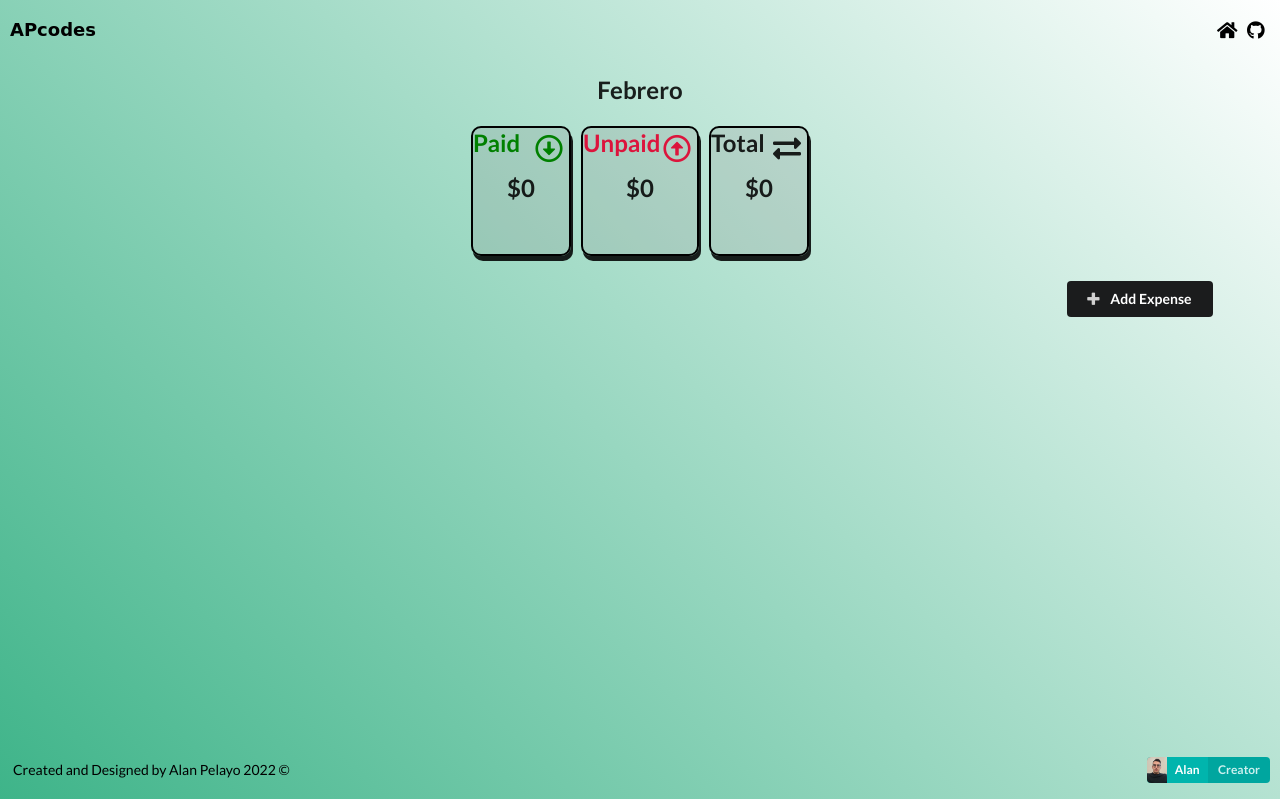
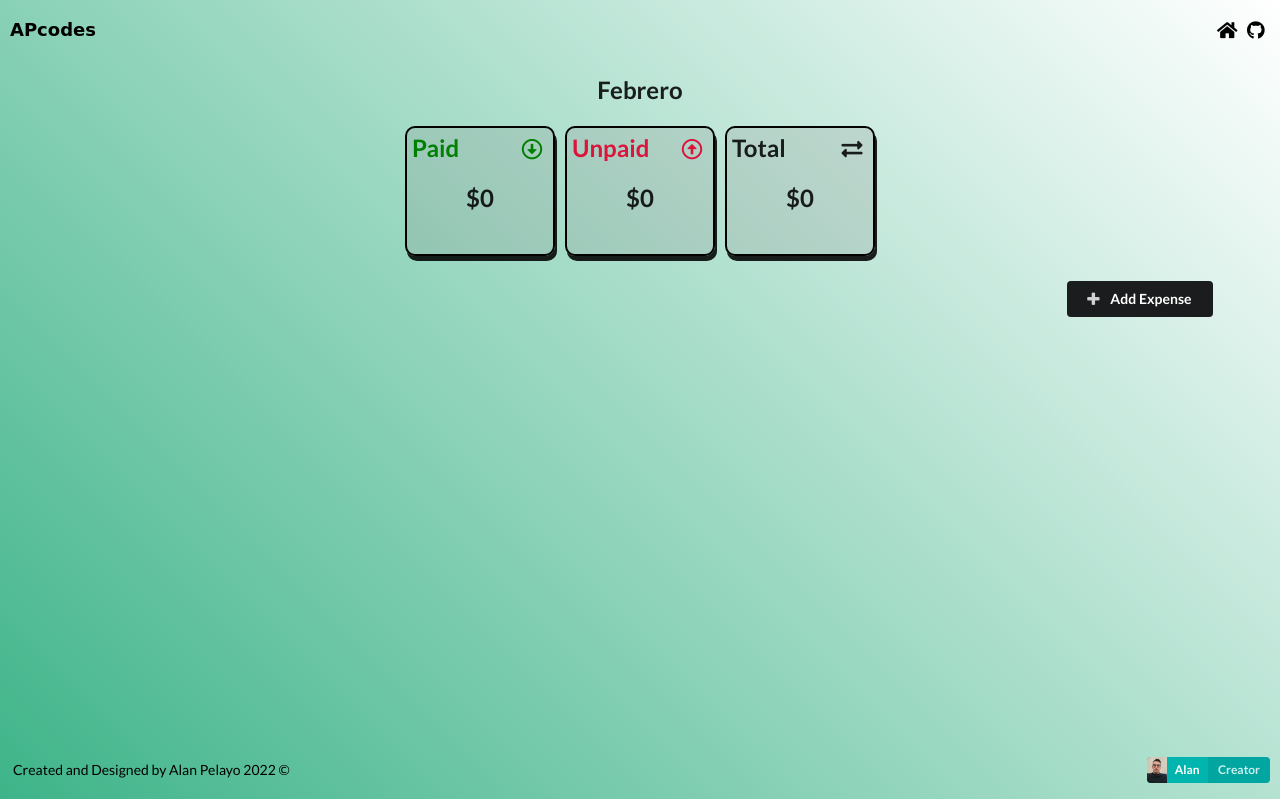
Before and after one commit to alanpelayoo/django-expenses, a Django app: a page that uses expenses/templates/expenses/project_detail.html in a window 1280 px wide. Shown: the top 799 px of the page. Run offline with Django 3.2, Linux system fonts and the light colour scheme; data comes from the database, SQL or seed files in the repository; data that the repository does not hold is empty; some libraries are stand-ins or nearby versions; some web fonts are replaced.

Commit message:
stylesheet cambios 2

```diff
--- a/expenses/static/expenses/css/style.css
+++ b/expenses/static/expenses/css/style.css
@@ -152,7 +152,7 @@ body{
 }
 #project-detail .space{
     margin: 5px;
-    min-width: 100px;
+    min-width: 150px;
     height: 130px;
     border-radius: 10px;
     display: flex;
@@ -161,6 +161,9 @@ body{
     background-color:rgb(128, 128, 128,.2);
     box-shadow: 2px 5px;
 
+}
+#project-detail .space .text {
+    padding: 5px;
 }
 #project-detail .first .text {
     color: green;
@@ -180,6 +183,7 @@ body{
 }
 #project-detail .text i{
     margin-top: 7px;
+    font-size: 1.5rem;
 
 }
 #project-detail .quanty {
--- a/expenses/templates/expenses/project_detail.html
+++ b/expenses/templates/expenses/project_detail.html
@@ -5,15 +5,15 @@
     <div class="tit"><h2>{{project.name}}</h2></div>
     <div class="results">
         <div class="space first">
-            <div class="text"><h2>Paid</h2> <i class="big arrow alternate circle down outline icon"></i></div>
+            <div class="text"><h2>Paid</h2> <i class=" arrow alternate circle down outline icon"></i></div>
             <div class="quanty"><h2>${{project.paid}}</h2></div>
         </div>
         <div class="space second ">
-            <div class="text"><h2>Unpaid</h2> <i class="big arrow alternate circle up outline icon"></i></div>
+            <div class="text"><h2>Unpaid</h2> <i class=" arrow alternate circle up outline icon"></i></div>
             <div class="quanty"><h2>${{project.unpaid}}</h2></div>
         </div>
         <div class="space third">
-            <div class="text"><h2>Total</h2> <i class="big exchange icon"></i></div>
+            <div class="text"><h2>Total</h2> <i class="exchange icon"></i></div>
             <div class="quanty"><h2>${{project.total}}</h2></div>
         </div>
     </div>
```
